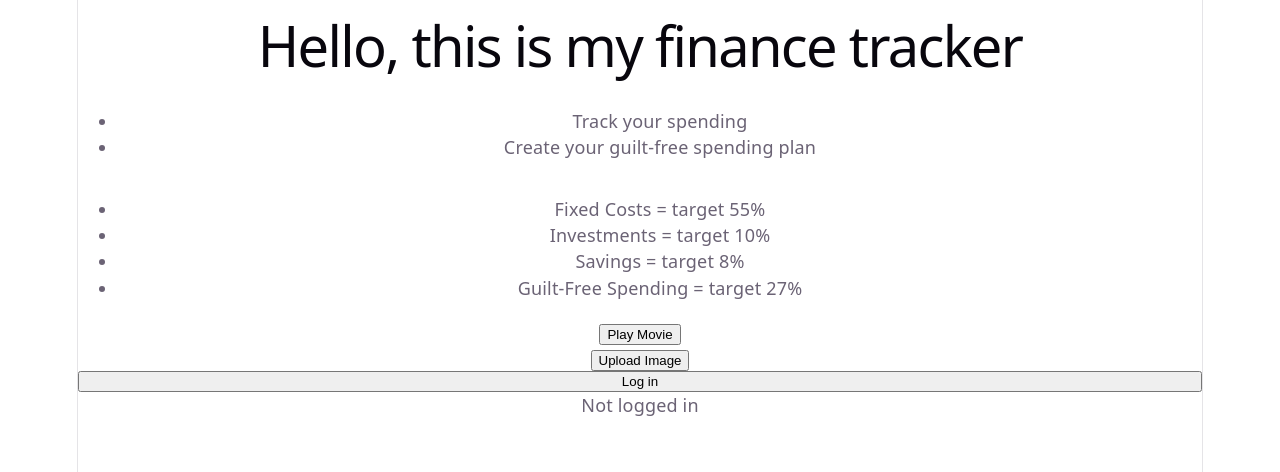
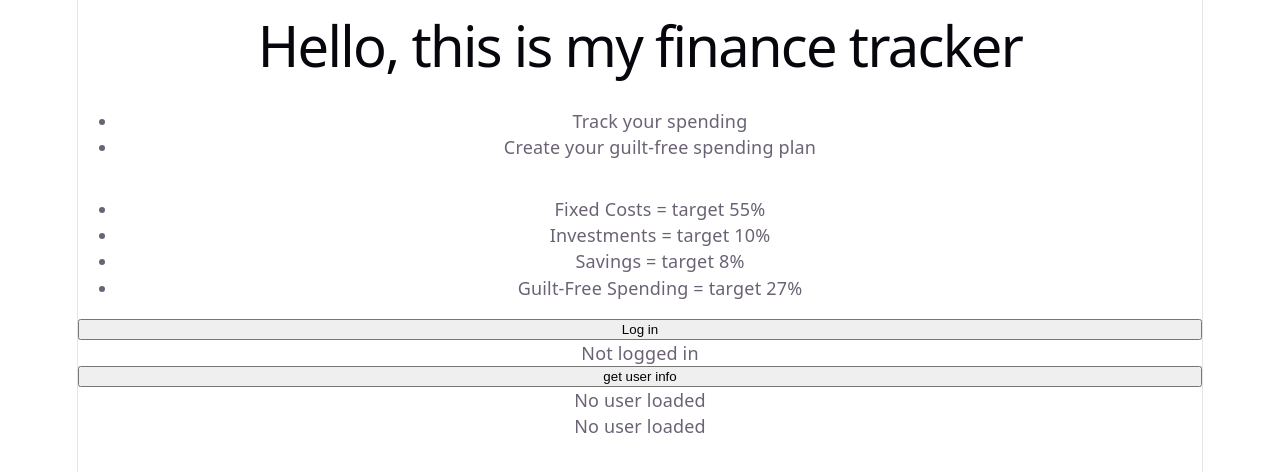
Before and after one commit to MikeMan161/Financial-Dashboard, a React (Vite) app in the folder frontend/financial-tracker-client/: page / in a window 1280 px wide. Shown: the top 472 px of the page. Built offline with nearby package versions, Linux system fonts and the light colour scheme.

Commit message:
feat: add authenticated user fetch to frontend

```diff
--- a/frontend/financial-tracker-client/src/App.tsx
+++ b/frontend/financial-tracker-client/src/App.tsx
@@ -1,7 +1,7 @@
 import { useState } from 'react'
 import { login } from './api/auth'
+import { getUser, type UserResponse } from './api/user'
 import Bucket from './components/Bucket'
-import Toolbar from './components/testing'
 
 const buckets = [
   { name: "Fixed Costs", percent: 55 },
@@ -12,6 +12,7 @@ const buckets = [
 
 function App() {
   const [token, setToken] = useState<string | null>(null);
+  const [userInfo, setUserInfo] = useState<UserResponse | null>(null)
 
   async function handleLogin() {
     try {
@@ -20,6 +21,19 @@ function App() {
       console.log("Token Recieved:", newToken);
     } catch (error) {
       console.error("login failed:", error);
+    }
+  }
+  async function getUserInfo() {
+    if (!token) {
+      console.error("No token- Please log in first");
+      return;
+    }
+    try {
+      const newUserInfo = await getUser(token);
+      setUserInfo(newUserInfo)
+      console.log("User Info Recieved:", newUserInfo)
+    } catch (error) {
+      console.error("User Fetch Failed", error);
     }
   }
 
@@ -33,15 +47,13 @@ function App() {
       <ul>
         {buckets.map((bucket) => (
           <Bucket key={bucket.name} name={bucket.name} percent={bucket.percent} />
-
         ))}
       </ul>
-      <Toolbar
-        onPlayMovie={() => alert('Playing')}
-        onUploadImage={() => alert('Uploading')}
-      />
       <button onClick={handleLogin}>Log in</button>
       <p>{token ? "Logged in" : "Not logged in"}</p>
+      <button onClick={getUserInfo}>get user info</button>
+      <p>{userInfo ? userInfo.email : "No user loaded"}</p>
+      <p>{userInfo ? userInfo.username : "No user loaded"}</p>
     </>
   );
 }
--- /dev/null
+++ b/frontend/financial-tracker-client/src/api/user.ts
@@ -0,0 +1,17 @@
+const API_URL = "http://localhost:8000"
+
+export type UserResponse = {
+    id: string
+    username: string
+    email: string
+    created_at: string
+    currency: string
+}
+
+export async function getUser(token: string): Promise<UserResponse> {
+    const response = await fetch(`${API_URL}/users/me`, {
+        headers: { Authorization: `Bearer ${token}` },
+    });
+    if (!response.ok) throw new Error("Failed to fetch user");
+    return response.json();
+}
--- a/frontend/financial-tracker-client/src/components/testing.tsx
+++ /dev/null
@@ -1,32 +0,0 @@
- type ToolbarProps = {
-  onPlayMovie: () => void;
-  onUploadImage: () => void;
-};
-
-type ButtonProps = {
-    onClick: () => void;
-    children: React.ReactNode
-}
- export default function Toolbar({ onPlayMovie, onUploadImage}: ToolbarProps){
-    return (
-        <div>
-            <Button onClick ={onPlayMovie}>
-                Play Movie
-            </Button>
-            <Button onClick={onUploadImage}>
-                Upload Image
-            </Button>
-        </div>
-    );
- }
-
- function Button({onClick, children}: ButtonProps) {
-    return (
-        <div>
-            <button onClick={onClick}>
-                {children}
-            </button>
-        </div>
-    );
-
- }
```
Also changed, not shown: 1 other file (tests, documents, lock files or other folders).
